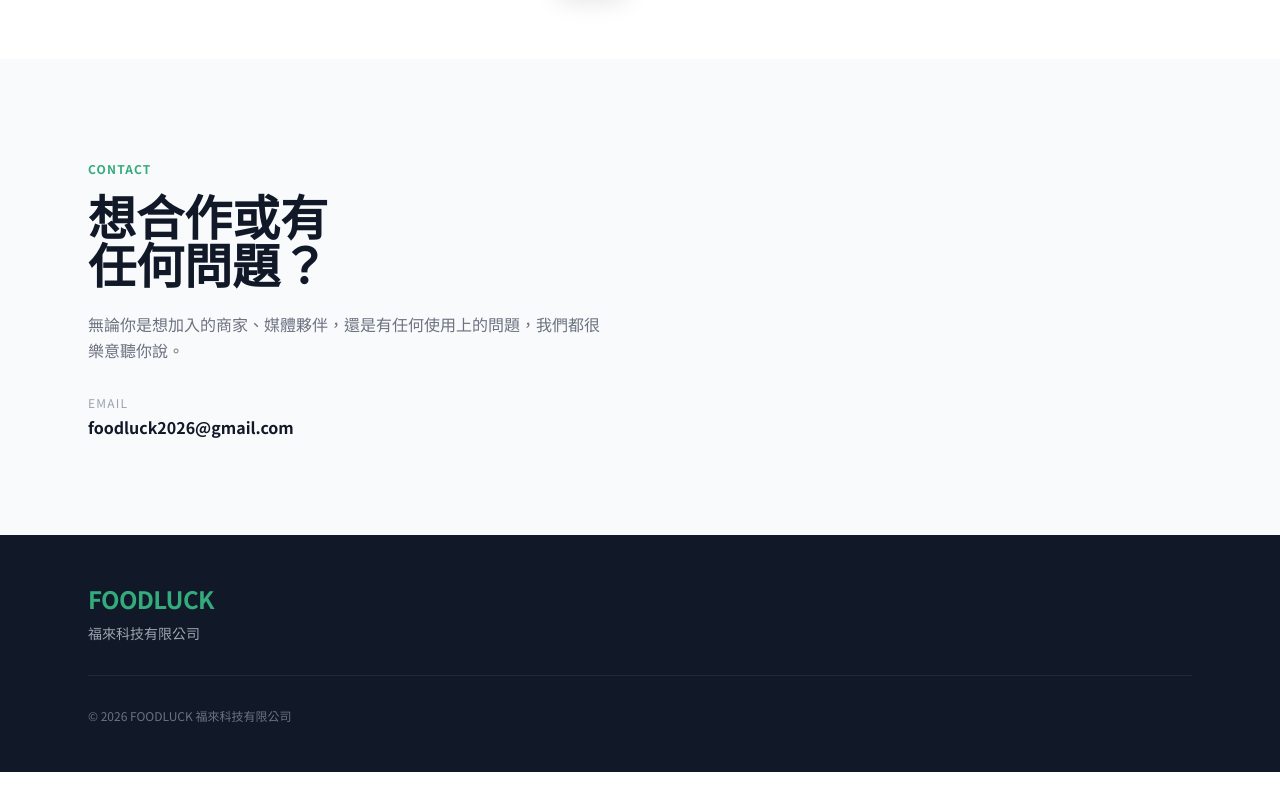
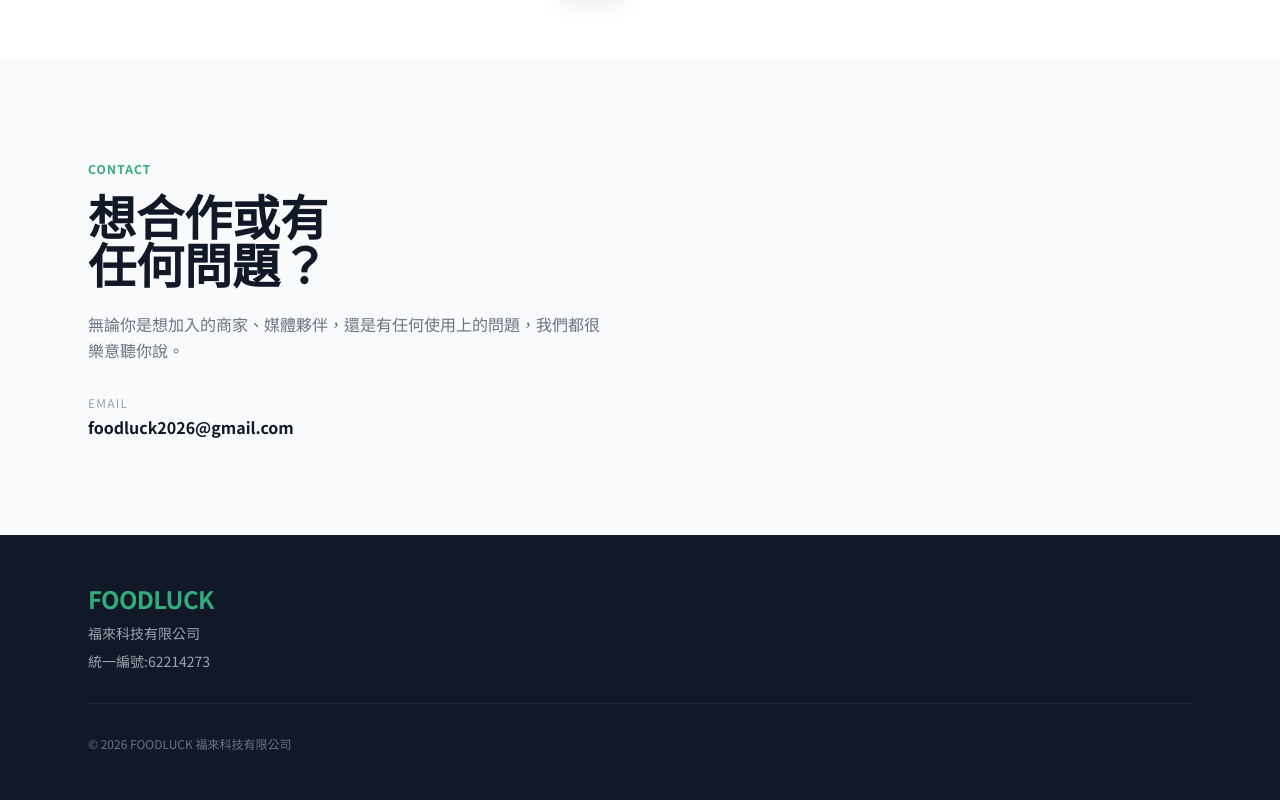
Before and after one commit to foodluckTW2026/foodluck-website, a Next.js app: page / in a window 1280 px wide. Shown: the part 3403-4203 px from the top of the page. Before the commit the page ends 4175 px from the top, so only its background shows below. Built offline with nearby package versions, Linux system fonts and the light colour scheme.

Commit message:
add : id number

```diff
--- a/src/components/Footer.tsx
+++ b/src/components/Footer.tsx
@@ -16,6 +16,9 @@
                         </span>
                         <p className="text-gray-400 text-sm mt-2">
                             福來科技有限公司
+                        </p>
+                        <p className="text-gray-400 text-sm mt-2">
+                            統一編號:62214273
                         </p>
                     </div>
 
```
